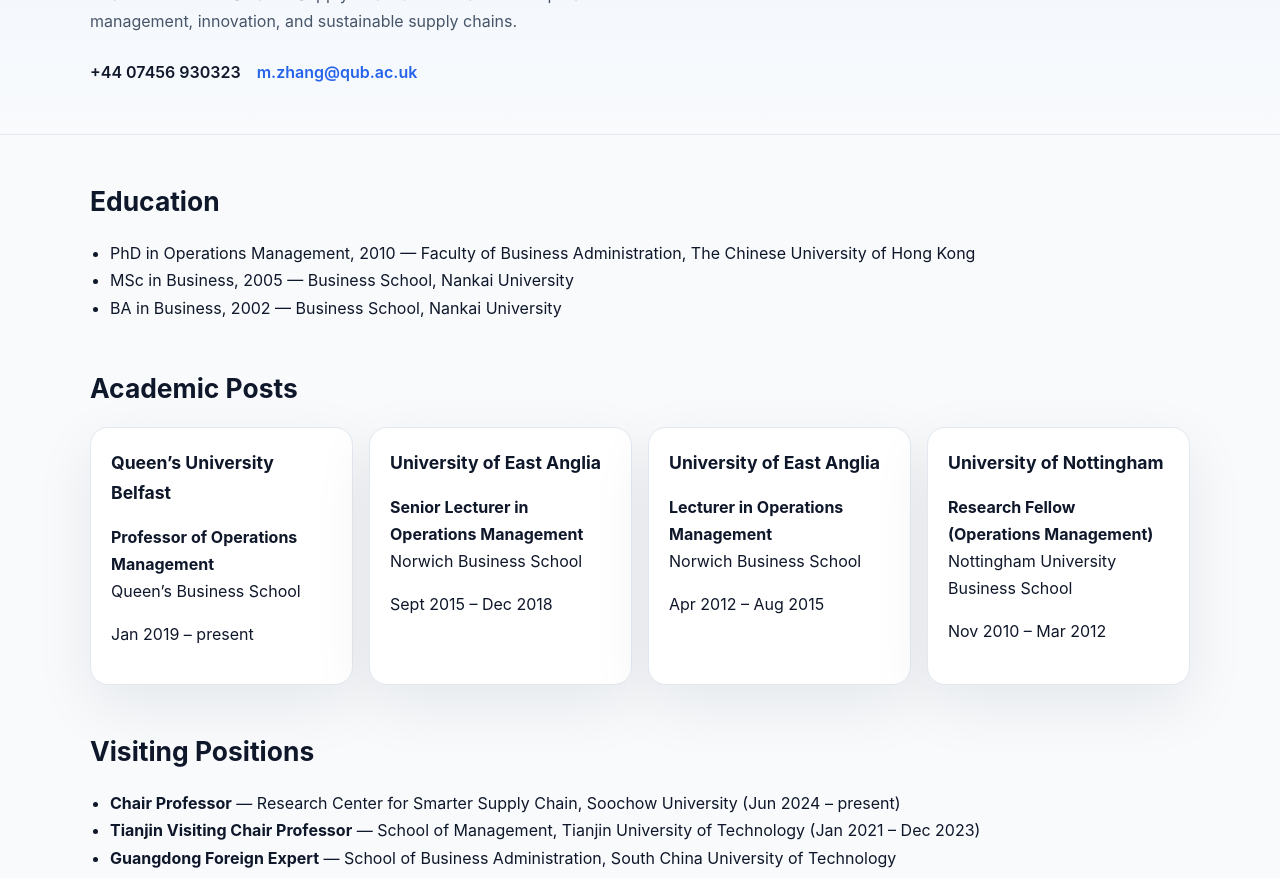
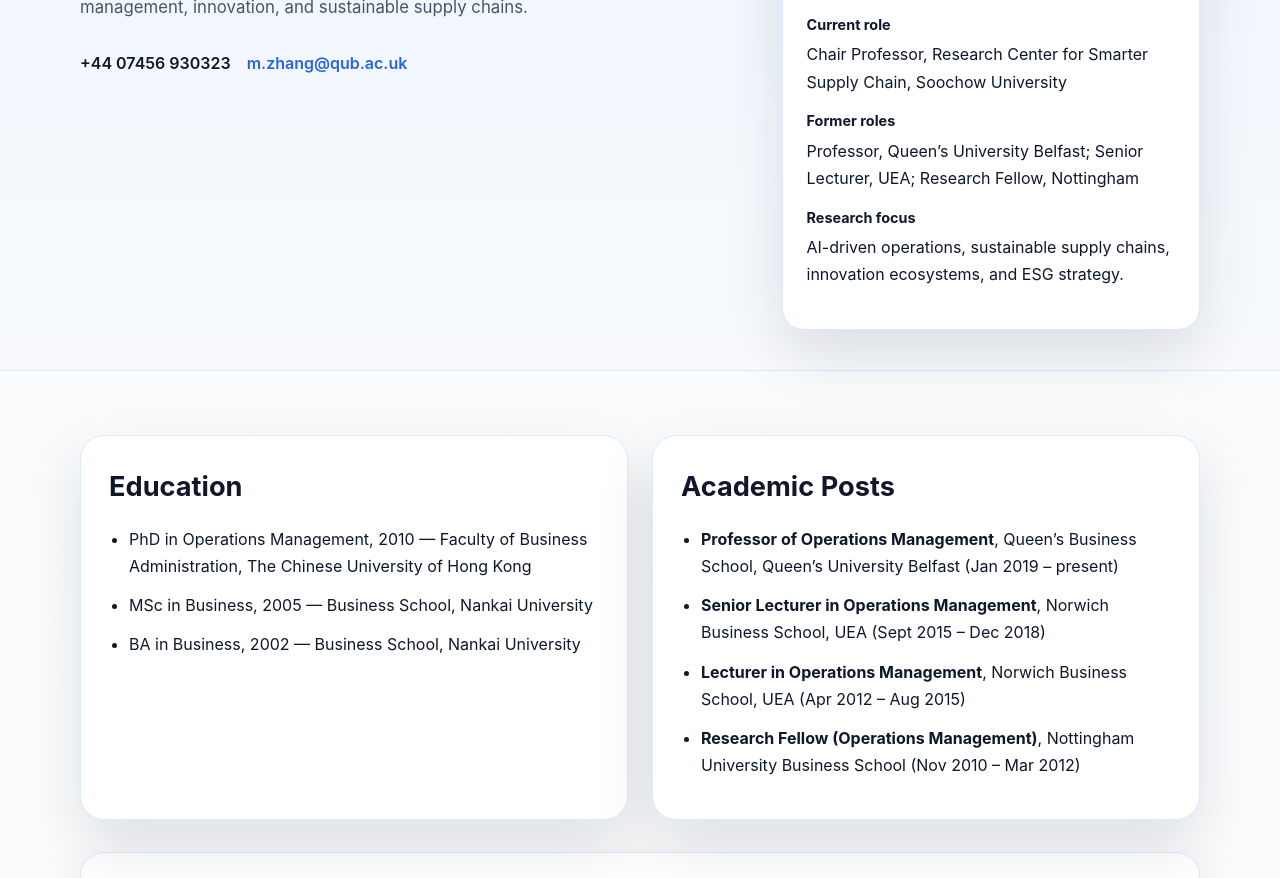
Before and after one commit to zhangmin1006/zhangmin1006.github.io, a plain HTML site: page index.html in a window 1280 px wide. Shown: the part 201-1079 px from the top of the page. Drawn offline with Linux system fonts and the light colour scheme.

Commit message:
Revise website layout and styling

```diff
--- a/index.html
+++ b/index.html
@@ -3,12 +3,14 @@
 <head>
   <meta charset="UTF-8" />
   <meta name="viewport" content="width=device-width, initial-scale=1.0" />
+  <meta name="description" content="Min Zhang | Chair Professor of Smarter Supply Chain, Operations Management researcher and academic leader." />
   <title>Min Zhang | Operations Management</title>
   <link rel="stylesheet" href="styles.css" />
 </head>
 <body>
   <header class="hero">
-    <div class="wrapper">
+    <div class="wrapper hero-grid">
+      <div class="hero-copy">
         <p class="eyebrow">Professor • Researcher • Operations Management</p>
         <h1>Min Zhang</h1>
         <p class="subtitle">Chair Professor of Smarter Supply Chain and researcher in operations management, innovation, and sustainable supply chains.</p>
@@ -17,57 +19,65 @@
           <a href="mailto:m.zhang@qub.ac.uk">m.zhang@qub.ac.uk</a>
         </div>
       </div>
+
+      <aside class="hero-aside">
+        <div class="profile-card">
+          <h2>Overview</h2>
+          <p>Academic leader with extensive experience in supply chain strategy, operations management, and cross-border research collaboration.</p>
+          <dl>
+            <div>
+              <dt>Current role</dt>
+              <dd>Chair Professor, Research Center for Smarter Supply Chain, Soochow University</dd>
+            </div>
+            <div>
+              <dt>Former roles</dt>
+              <dd>Professor, Queen’s University Belfast; Senior Lecturer, UEA; Research Fellow, Nottingham</dd>
+            </div>
+            <div>
+              <dt>Research focus</dt>
+              <dd>AI-driven operations, sustainable supply chains, innovation ecosystems, and ESG strategy.</dd>
+            </div>
+          </dl>
+        </div>
+      </aside>
+    </div>
   </header>
 
   <main class="wrapper">
-    <section id="education">
+    <section class="section-grid">
+      <article>
         <h2>Education</h2>
         <ul>
           <li>PhD in Operations Management, 2010 — Faculty of Business Administration, The Chinese University of Hong Kong</li>
           <li>MSc in Business, 2005 — Business School, Nankai University</li>
           <li>BA in Business, 2002 — Business School, Nankai University</li>
         </ul>
+      </article>
+
+      <article>
+        <h2>Academic Posts</h2>
+        <ul>
+          <li><strong>Professor of Operations Management</strong>, Queen’s Business School, Queen’s University Belfast (Jan 2019 – present)</li>
+          <li><strong>Senior Lecturer in Operations Management</strong>, Norwich Business School, UEA (Sept 2015 – Dec 2018)</li>
+          <li><strong>Lecturer in Operations Management</strong>, Norwich Business School, UEA (Apr 2012 – Aug 2015)</li>
+          <li><strong>Research Fellow (Operations Management)</strong>, Nottingham University Business School (Nov 2010 – Mar 2012)</li>
+        </ul>
+      </article>
     </section>
 
-    <section id="experience">
-      <h2>Academic Posts</h2>
-      <div class="card-grid">
-        <article>
-          <h3>Queen’s University Belfast</h3>
-          <p><strong>Professor of Operations Management</strong><br />Queen’s Business School</p>
-          <p>Jan 2019 – present</p>
-        </article>
-        <article>
-          <h3>University of East Anglia</h3>
-          <p><strong>Senior Lecturer in Operations Management</strong><br />Norwich Business School</p>
-          <p>Sept 2015 – Dec 2018</p>
-        </article>
-        <article>
-          <h3>University of East Anglia</h3>
-          <p><strong>Lecturer in Operations Management</strong><br />Norwich Business School</p>
-          <p>Apr 2012 – Aug 2015</p>
-        </article>
-        <article>
-          <h3>University of Nottingham</h3>
-          <p><strong>Research Fellow (Operations Management)</strong><br />Nottingham University Business School</p>
-          <p>Nov 2010 – Mar 2012</p>
-        </article>
-      </div>
-    </section>
-
-    <section id="visiting">
+    <section id="visiting" class="card-section">
       <h2>Visiting Positions</h2>
       <ul>
         <li><strong>Chair Professor</strong> — Research Center for Smarter Supply Chain, Soochow University (Jun 2024 – present)</li>
         <li><strong>Tianjin Visiting Chair Professor</strong> — School of Management, Tianjin University of Technology (Jan 2021 – Dec 2023)</li>
-        <li><strong>Guangdong Foreign Expert</strong> — School of Business Administration, South China University of Technology</li>
+        <li><strong>Guangdong Foreign Expert</strong> — South China University of Technology</li>
         <li><strong>Adjunct Teaching Fellow</strong> — Trinity Business School, Trinity College Dublin</li>
         <li><strong>Visiting Assistant Professor</strong> — DeGroote School of Business, McMaster University</li>
         <li><strong>Postdoctoral Fellow (Honorary)</strong> — Li & Fung Institute of Supply Chain Management & Logistics, CUHK (Jul 2010 – Oct 2010)</li>
       </ul>
     </section>
 
-    <section id="service">
+    <section id="service" class="card-section">
       <h2>Leadership & Service</h2>
       <ul>
         <li>Head of ITAO Department, Queen’s Business School, Queen’s University Belfast (2022–2025)</li>
@@ -79,7 +89,7 @@
       </ul>
     </section>
 
-    <section id="research">
+    <section id="research" class="card-section">
       <h2>Selected Research & Grants</h2>
       <ul>
         <li>PI, Innovate UK KTP: Haldane Group Limited, £208,421 (2026–2028)</li>
@@ -90,7 +100,7 @@
       </ul>
     </section>
 
-    <section id="publications">
+    <section id="publications" class="card-section">
       <h2>Selected Publications</h2>
       <ol>
         <li>Zhang, M., et al. 2026. AI-powered innovation strategies for ESG impact, <em>Business Strategy and the Environment</em> (accepted).</li>
@@ -104,7 +114,10 @@
   </main>
 
   <footer class="footer">
-    <p>Built for <strong>zhangmin1006.github.io</strong>.</p>
+    <div class="wrapper footer-content">
+      <p>Built for <strong>zhangmin1006.github.io</strong></p>
+      <p>Published with GitHub Pages.</p>
+    </div>
   </footer>
 </body>
 </html>
--- a/styles.css
+++ b/styles.css
@@ -5,20 +5,28 @@
   --text: #0f172a;
   --muted: #475569;
   --accent: #2563eb;
-  --border: #e2e8f0;
-  --shadow: 0 20px 60px rgba(15, 23, 42, 0.08);
+  --border: #dbeafe;
+  --shadow: 0 25px 60px rgba(15, 23, 42, 0.12);
 }
 
 * {
   box-sizing: border-box;
 }
 
+html {
+  scroll-behavior: smooth;
+}
+
 body {
   margin: 0;
-  font-family: Inter, system-ui, sans-serif;
-  background: var(--bg);
+  font-family: Inter, system-ui, -apple-system, BlinkMacSystemFont, "Segoe UI", sans-serif;
+  background: linear-gradient(180deg, #f8fafc 0%, #ffffff 100%);
   color: var(--text);
   line-height: 1.7;
+}
+
+img {
+  max-width: 100%;
 }
 
 a {
@@ -26,39 +34,48 @@
   text-decoration: none;
 }
 
-a:hover {
+a:hover,
+a:focus {
   text-decoration: underline;
 }
 
 .wrapper {
-  width: min(1100px, calc(100% - 2rem));
+  width: min(1120px, calc(100% - 2rem));
   margin: 0 auto;
 }
 
 .hero {
-  padding: 4rem 0 3rem;
+  padding: 3rem 0 2.5rem;
   background: linear-gradient(180deg, #eff6ff 0%, #f8fafc 100%);
   border-bottom: 1px solid var(--border);
 }
 
+.hero-grid {
+  display: grid;
+  grid-template-columns: 1.6fr 1fr;
+  gap: 2rem;
+  align-items: start;
+}
+
 .eyebrow {
   margin: 0 0 0.75rem;
-  font-size: 0.95rem;
-  letter-spacing: 0.16em;
+  font-size: 0.9rem;
+  letter-spacing: 0.18em;
   text-transform: uppercase;
   color: var(--accent);
 }
 
 .hero h1 {
   margin: 0;
-  font-size: clamp(2.6rem, 5vw, 4.5rem);
-  line-height: 1;
+  font-size: clamp(3rem, 5vw, 4.4rem);
+  line-height: 1.02;
 }
 
 .subtitle {
   max-width: 60ch;
-  margin: 1rem 0 1.5rem;
+  margin: 1rem 0 1.75rem;
   color: var(--muted);
+  font-size: 1.05rem;
 }
 
 .contact-list {
@@ -66,15 +83,76 @@
   flex-wrap: wrap;
   gap: 1rem;
   font-weight: 600;
+  color: var(--text);
+}
+
+.hero-aside {
+  display: grid;
+  gap: 1rem;
+}
+
+.profile-card {
+  padding: 1.5rem;
+  border-radius: 22px;
+  background: var(--panel);
+  border: 1px solid var(--border);
+  box-shadow: var(--shadow);
+}
+
+.profile-card h2 {
+  margin-top: 0;
+  margin-bottom: 0.75rem;
+  font-size: 1.15rem;
+}
+
+.profile-card p {
+  margin: 0 0 1rem;
+  color: var(--muted);
+}
+
+.profile-card dl {
+  display: grid;
+  gap: 0.85rem;
+}
+
+.profile-card dt {
+  font-size: 0.9rem;
+  font-weight: 700;
+  margin-bottom: 0.25rem;
+}
+
+.profile-card dd {
+  margin: 0;
+  color: var(--text);
+}
+
+main {
+  padding: 2rem 0 4rem;
+}
+
+.section-grid {
+  display: grid;
+  gap: 1.5rem;
+  grid-template-columns: repeat(2, minmax(0, 1fr));
+}
+
+.card-section,
+article {
+  background: var(--panel);
+  border: 1px solid var(--border);
+  border-radius: 24px;
+  padding: 1.75rem;
+  box-shadow: var(--shadow);
 }
 
 section {
-  margin-top: 2.75rem;
+  margin-top: 2rem;
 }
 
 section h2 {
+  margin-top: 0;
   margin-bottom: 1rem;
-  font-size: 1.65rem;
+  font-size: 1.7rem;
 }
 
 ul,
@@ -83,22 +161,18 @@
   padding-left: 1.25rem;
 }
 
+li {
+  margin-bottom: 0.75rem;
+}
+
 .card-grid {
   display: grid;
-  gap: 1rem;
-  grid-template-columns: repeat(auto-fit, minmax(240px, 1fr));
-}
-
-article {
-  padding: 1.25rem;
-  background: var(--panel);
-  border: 1px solid var(--border);
-  border-radius: 18px;
-  box-shadow: var(--shadow);
+  gap: 1.25rem;
+  grid-template-columns: repeat(auto-fit, minmax(220px, 1fr));
 }
 
 article h3 {
-  margin: 0 0 0.5rem;
+  margin: 0 0 0.65rem;
   font-size: 1.1rem;
 }
 
@@ -108,13 +182,44 @@
 }
 
 .footer {
-  padding: 2rem 0 3rem;
-  text-align: center;
+  padding: 2rem 0 2.5rem;
   color: var(--muted);
 }
 
-@media (max-width: 600px) {
-  .hero {
-    padding-top: 3rem;
+.footer-content {
+  display: flex;
+  justify-content: space-between;
+  gap: 1rem;
+  flex-wrap: wrap;
+}
+
+@media (max-width: 950px) {
+  .hero-grid,
+  .section-grid {
+    grid-template-columns: 1fr;
   }
 }
+
+@media (max-width: 720px) {
+  .hero {
+    padding-top: 2.2rem;
+  }
+
+  .subtitle {
+    font-size: 1rem;
+  }
+}
+
+@media (max-width: 520px) {
+  .wrapper {
+    width: min(100%, calc(100% - 1.5rem));
+  }
+
+  .contact-list {
+    flex-direction: column;
+  }
+
+  .profile-card {
+    padding: 1.25rem;
+  }
+}
```
Lines whose indentation alone changed are shown as unchanged.
